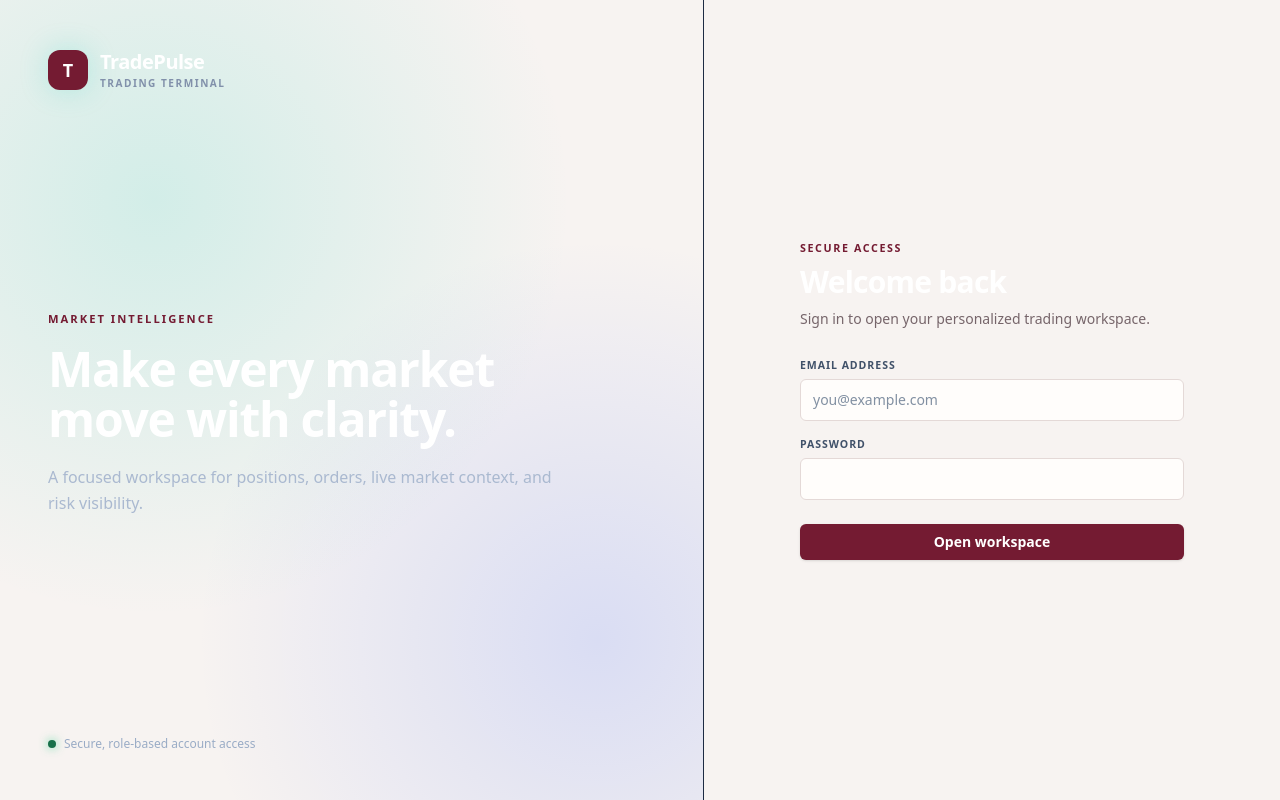
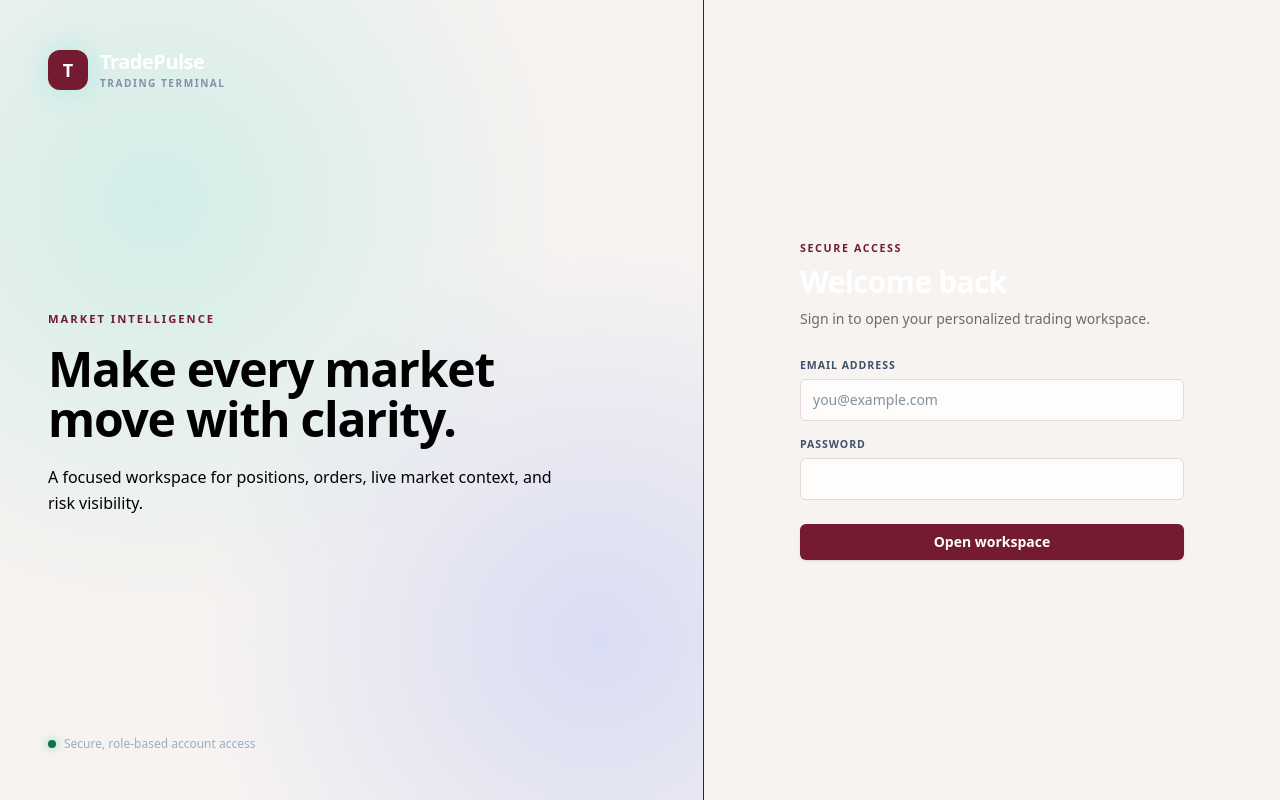
Before and after one commit to Sharon-dt3/TradePulseProject02, a Next.js app in the folder dashboard/: page / in a window 1280 px wide. Built offline with nearby package versions, Linux system fonts and the light colour scheme; no server answers.

Commit message:
Use black market intelligence copy

```diff
--- a/dashboard/src/app/page.js
+++ b/dashboard/src/app/page.js
@@ -61,10 +61,10 @@ export default function Home() {
 
         <div className="relative max-w-xl">
           <p className="text-[0.7rem] font-bold uppercase tracking-[0.18em] text-primary">Market intelligence</p>
-          <h1 className="mt-4 text-5xl font-bold leading-[1.05] tracking-tight text-white">
+          <h1 className="mt-4 text-5xl font-bold leading-[1.05] tracking-tight text-black">
             Make every market move with clarity.
           </h1>
-          <p className="mt-5 max-w-lg text-base leading-relaxed text-[#aab9d0]">
+          <p className="mt-5 max-w-lg text-base leading-relaxed text-black">
             A focused workspace for positions, orders, live market context, and risk visibility.
           </p>
         </div>
```
